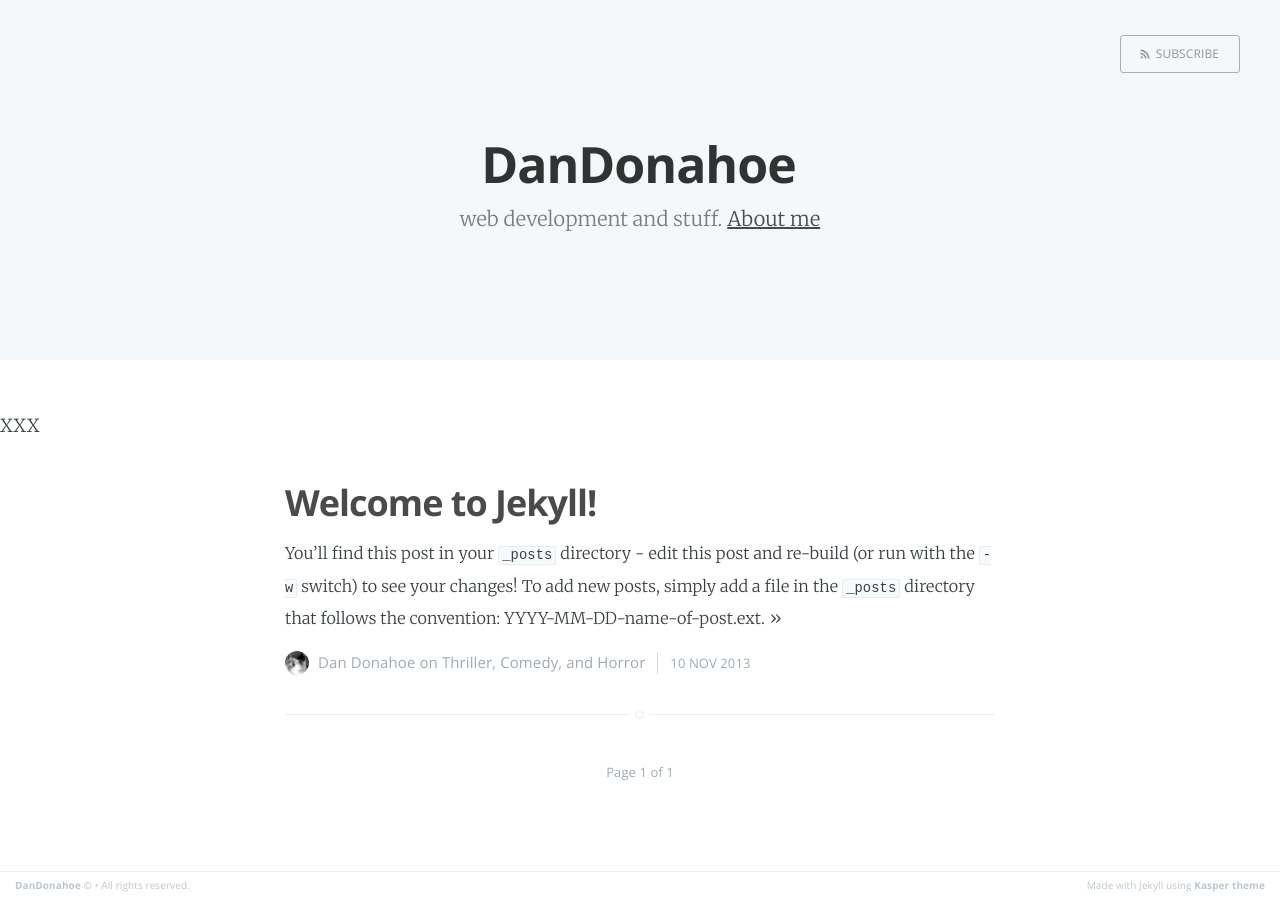
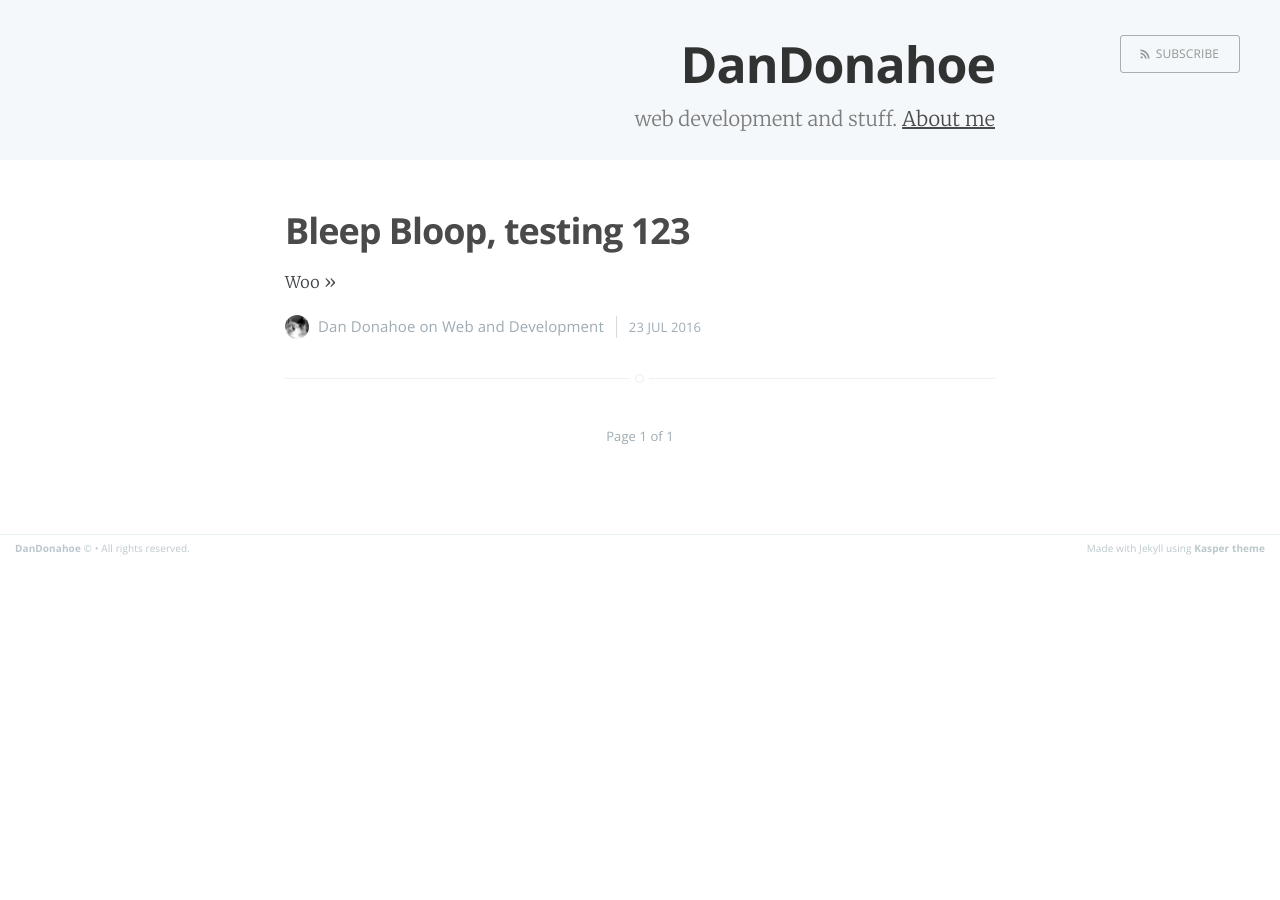
Before and after one commit to dandonahoe/dandonahoe.github.io, a Jekyll site: the page built from index.html, in a window 1280 px wide. Built offline with Jekyll 4.4.1, drawn with Linux system fonts in a browser that asks for light colours; the list of posts is cut into pages by our own code.

Commit message:
Updation

```diff
--- a/_config.yml
+++ b/_config.yml
@@ -8,9 +8,9 @@ logo: false
 paginate: 15
 baseurl: /
 domain_name: 'http://dandonahoe.com'
-google_analytics: 'UA-XXXXXXXX-X'
+google_analytics: 'UA-47127035-8'
 gems: [jekyll-paginate]
 
 # Details for the RSS feed generator
-url:            'blog url'
+url:            'http://dandonahoe.com'
 author:         'Dan Donahoe'
--- a/_posts/2013-11-10-welcome-to-jekyll.markdown
+++ /dev/null
@@ -1,24 +0,0 @@
----
-layout: post
-title:  "Welcome to Jekyll!"
-date:   2013-11-10 10:18:00
-categories: Thriller Comedy Horror
----
-
-You'll find this post in your `_posts` directory - edit this post and re-build (or run with the `-w` switch) to see your changes!
-To add new posts, simply add a file in the `_posts` directory that follows the convention: YYYY-MM-DD-name-of-post.ext.
-
-Jekyll also offers powerful support for code snippets:
-
-{% highlight ruby %}
-def print_hi(name)
-  puts "Hi, #{name}"
-end
-print_hi('Tom')
-#=> prints 'Hi, Tom' to STDOUT.
-{% endhighlight %}
-
-Check out the [Jekyll docs][jekyll] for more info on how to get the most out of Jekyll. File all bugs/feature requests at [Jekyll's GitHub repo][jekyll-gh].
-
-[jekyll-gh]: https://github.com/mojombo/jekyll
-[jekyll]:    http://jekyllrb.com
--- /dev/null
+++ b/_posts/2016-07-23-first-post-woo.markdown
@@ -0,0 +1,8 @@
+---
+layout: post
+title:  "Bleep Bloop, testing 123"
+date:   2016-7-23 10:18:00
+categories: Web Development
+---
+
+Woo
--- a/assets/css/screen.css
+++ b/assets/css/screen.css
@@ -473,9 +473,8 @@ margin on the iframe, cause it breaks stuff. */
     position: relative;
     display: table;
     width: 100%;
-    height: 100%;
     margin-bottom: 5rem;
-    text-align: center;
+    text-align: right;
     background: #222 no-repeat center center;
     background-size: cover;
     overflow: hidden;
--- a/index.html
+++ b/index.html
@@ -35,7 +35,7 @@ about: 'about.html'
     </div>
 
     {% for post in paginator.posts %}
-XXX
+
     <article class="post">
         <header class="post-header">
             <h2 class="post-title"><a href="{{ post.url }}">{{ post.title }}</a></h2>
```
